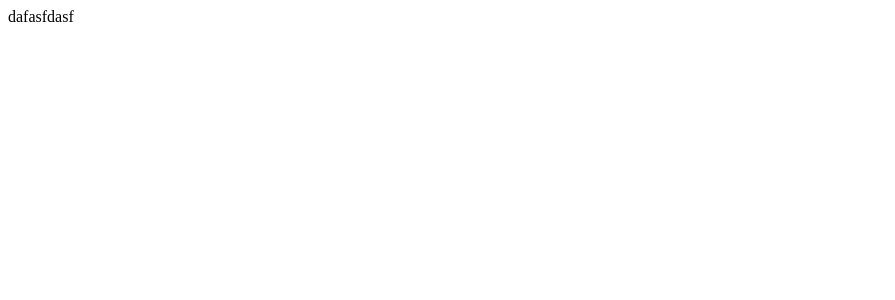
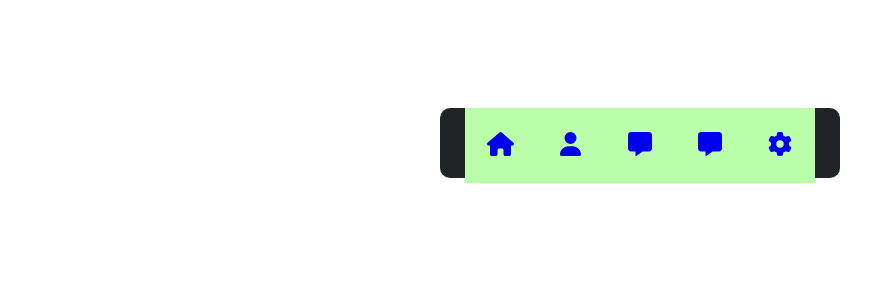
Before and after one commit to hotsummer2626/navbars, a React (Create React App) app: page / in a window 1280 px wide. Shown: the top 300 px of the page, without its empty margins (0-895 px from the left). Built offline with nearby package versions, Linux system fonts and the light colour scheme; the HTML template or start-up script is replaced by a standard one.

Commit message:
finish the navbar frame

```diff
--- a/package.json
+++ b/package.json
@@ -3,12 +3,18 @@
   "version": "0.1.0",
   "private": true,
   "dependencies": {
+    "@fortawesome/fontawesome-svg-core": "^6.1.2",
+    "@fortawesome/free-solid-svg-icons": "^6.1.2",
+    "@fortawesome/react-fontawesome": "^0.2.0",
     "@testing-library/jest-dom": "^5.16.5",
     "@testing-library/react": "^13.3.0",
     "@testing-library/user-event": "^13.5.0",
+    "node-sass": "^7.0.1",
     "react": "^18.2.0",
     "react-dom": "^18.2.0",
     "react-scripts": "5.0.1",
+    "sass-loader": "^13.0.2",
+    "styled-components": "^5.3.5",
     "web-vitals": "^2.1.4"
   },
   "scripts": {
--- a/src/App.js
+++ b/src/App.js
@@ -1,7 +1,21 @@
 import React from "react";
+import styled from "styled-components";
+import NavbarOne from "./components/NavbarOne/NavbarOne";
+
+const Container = styled.div`
+  display: flex;
+  gap: 20px;
+  flex-wrap: wrap;
+  justify-content: center;
+  align-items: center;
+`;
 
 const App = () => {
-  return <div>dafasfdasf</div>;
+  return (
+    <Container>
+      <NavbarOne />
+    </Container>
+  );
 };
 
 export default App;
--- /dev/null
+++ b/src/components/NavbarOne/NavbarOne.jsx
@@ -0,0 +1,61 @@
+import React from "react";
+import styles from "./NavbarOne.module.scss";
+import { FontAwesomeIcon } from "@fortawesome/react-fontawesome";
+import {
+  faHouse,
+  faUser,
+  faMessage,
+  faImage,
+  faGear,
+} from "@fortawesome/free-solid-svg-icons";
+
+const NavbarOne = () => {
+  return (
+    <div className={styles.container}>
+      <ul className={styles["navbar__wrapper"]}>
+        <li className={styles["navbar__item"]}>
+          <a href="#" className={styles["navbar__item-wrapper"]}>
+            <span className={styles["navbar__item-icon"]}>
+              <FontAwesomeIcon icon={faHouse} />
+            </span>
+            <span className={styles["navbar__item-text"]}>Home</span>
+          </a>
+        </li>
+        <li className={styles["navbar__item"]}>
+          <a href="#" className={styles["navbar__item-wrapper"]}>
+            <span className={styles["navbar__item-icon"]}>
+              <FontAwesomeIcon icon={faUser} />
+            </span>
+            <span className={styles["navbar__item-text"]}>Profile</span>
+          </a>
+        </li>
+        <li className={styles["navbar__item"]}>
+          <a href="#" className={styles["navbar__item-wrapper"]}>
+            <span className={styles["navbar__item-icon"]}>
+              <FontAwesomeIcon icon={faMessage} />
+            </span>
+            <span className={styles["navbar__item-text"]}>Message</span>
+          </a>
+        </li>
+        <li className={styles["navbar__item"]}>
+          <a href="#" className={styles["navbar__item-wrapper"]}>
+            <span className={styles["navbar__item-icon"]}>
+              <FontAwesomeIcon icon={faMessage} />
+            </span>
+            <span className={styles["navbar__item-text"]}>Photos</span>
+          </a>
+        </li>
+        <li className={styles["navbar__item"]}>
+          <a href="#" className={styles["navbar__item-wrapper"]}>
+            <span className={styles["navbar__item-icon"]}>
+              <FontAwesomeIcon icon={faGear} />
+            </span>
+            <span className={styles["navbar__item-text"]}>Settings</span>
+          </a>
+        </li>
+      </ul>
+    </div>
+  );
+};
+
+export default NavbarOne;
--- /dev/null
+++ b/src/components/NavbarOne/NavbarOne.module.scss
@@ -0,0 +1,55 @@
+.container {
+  margin-top: 100px;
+  width: 400px;
+  height: 70px;
+  background: #222327;
+  display: flex;
+  justify-content: center;
+  align-items: center;
+  border-radius: 10px;
+  .navbar {
+    &__wrapper {
+      width: 350px;
+      display: flex;
+      padding: 0;
+    }
+    &__item {
+      width: 70px;
+      height: 70px;
+      list-style: none;
+      &-wrapper {
+        position: relative;
+        text-decoration: none;
+        background: #bfa;
+        display: flex;
+        justify-content: center;
+        align-items: center;
+        flex-direction: column;
+        font-weight: 500;
+      }
+      &:hover {
+        .navbar__item-icon {
+          transform: translateY(-35px);
+        }
+        .navbar__item-text{
+          opacity: 1;
+          transform: translateY(10px);
+        }
+      }
+      &-icon {
+        line-height: 75px;
+        font-size: 1.5em;
+        transition: 0.5s;
+      }
+      &-text{
+        position: absolute;
+        font-weight: 400;
+        font-size: 0.75em;
+        letter-spacing: 0.05em;
+        transition: 0.5s;
+        opacity: 0;
+        transform: translateY(20px);
+      }
+    }
+  }
+}
```
Also changed, not shown: 1 other file (tests, documents, lock files or other folders).
